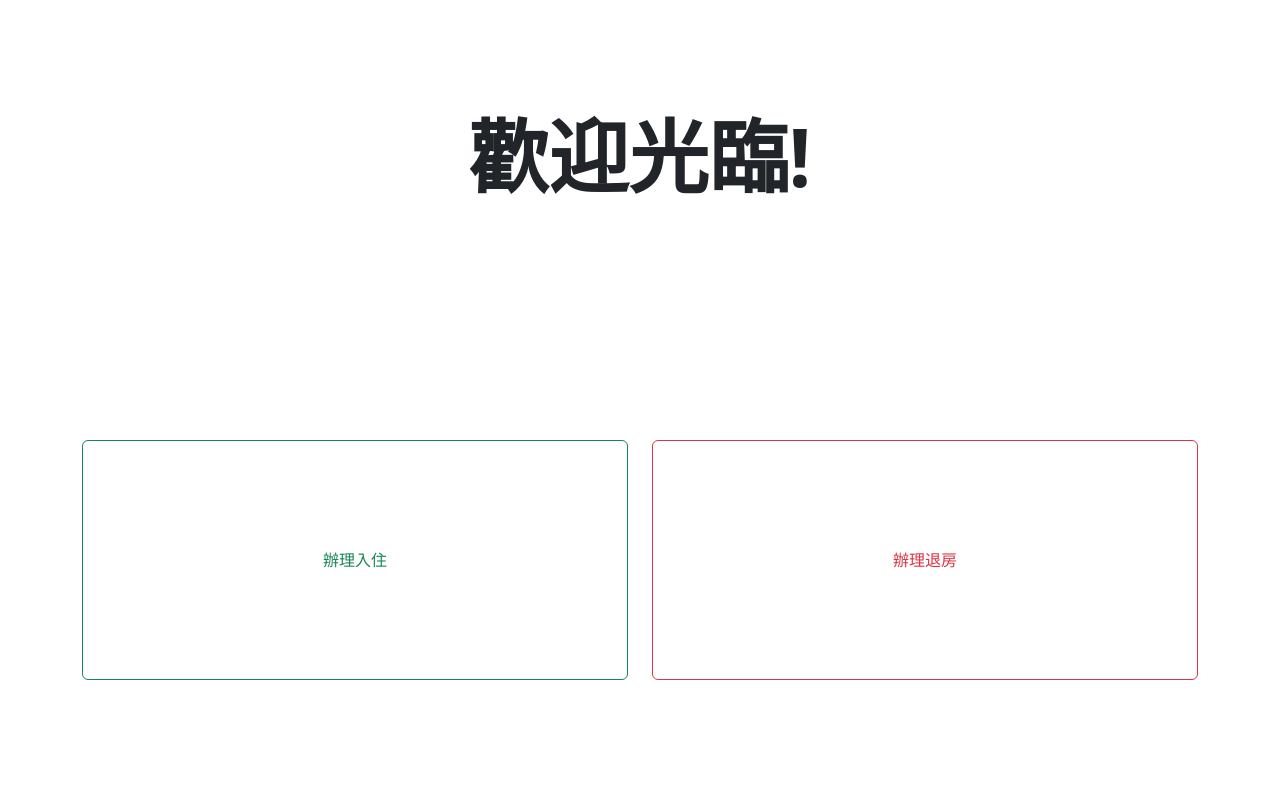
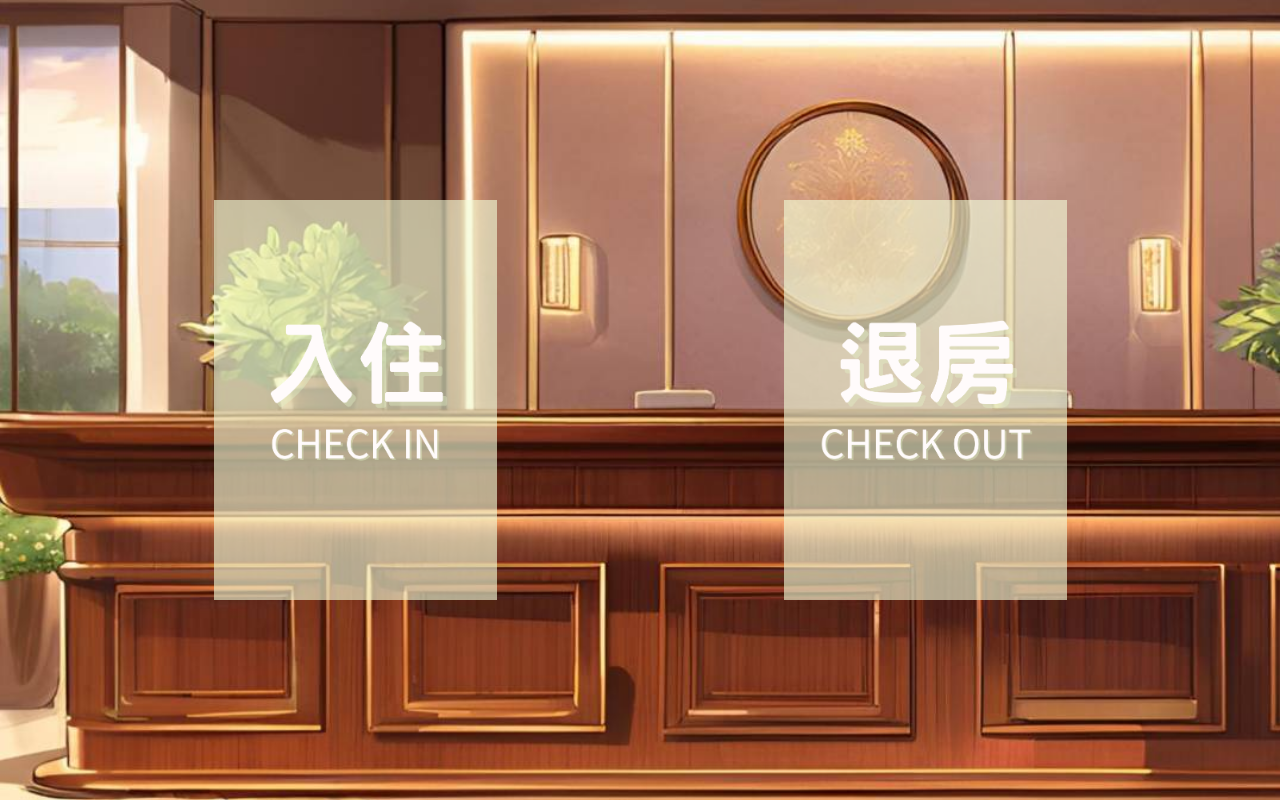
Before and after one commit to shanti0205/happystay, a plain HTML site: page index.html in a window 1280 px wide. Drawn offline with nearby package versions, Linux system fonts and the light colour scheme.

Commit message:
+圖片裝潢

```diff
--- a/index.html
+++ b/index.html
@@ -6,26 +6,58 @@
     <title>祝你住宿愉快 Happy Stay</title>
     <!--Bootstrap css-->
     <link href="https://cdn.jsdelivr.net/npm/bootstrap@5.3.3/dist/css/bootstrap.min.css" rel="stylesheet" integrity="sha384-QWTKZyjpPEjISv5WaRU9OFeRpok6YctnYmDr5pNlyT2bRjXh0JMhjY6hW+ALEwIH" crossorigin="anonymous">
+    <style>
+        body,html{
+           margin:0;
+           padding:0;
+           box-sizing: border-box;
+           background-image: url("/pic/279667_0.jpg");
+           background-repeat: no-repeat;
+           background-position: center;
+           background-size: cover;
+        }
 
+        .btn1{
+            background-color:transparent !important;
+            background-image: url("/pic/EGDAA4小海報_20241202_154525_0000.png");
+            background-repeat: no-repeat;
+            background-position: center;
+            background-size: contain;
+            text-decoration: none;
+            color:transparent !important;
+        }
+        .btn2{
+            background-color:transparent !important;
+
+            background-image: url("/pic/EGDAA4小海報_20241202_154525_0001.png");
+            background-repeat: no-repeat;
+            background-position: center;
+            background-size: contain;
+            text-decoration: none;
+            color:transparent !important;
+        }
+        .counter .modal-body{
+            background-image: url("/pic/279668_0.jpg");
+            background-repeat: no-repeat;
+            background-position: bottom;
+            background-size: 100%;
+        }
+    </style>
 </head>
 <body>
     <div class="container vh-100">
-        <div class="row justify-content-center align-items-center " style="height:40%">
-            <div class="col-12 text-center  ">
-                <h1 class="display-1 fw-bold " >歡迎光臨!</h1>
-            </div>
-        </div>
 
-        <div class="row justify-content-center align-items-center " style="height:60%">
+
+        <div class="row justify-content-center align-items-center " style="height:100%">
             <div class="col-6 w-50 h-50 text-center">
 
                 <!---->
-                    <button type="button" onclick="addXbText('歡迎光臨!五色糰飯店~','checkIn');" class="btn btn-outline-success w-100 h-100 " data-bs-toggle="modal" data-bs-target="#checkInModal">
+                    <button type="button" onclick="addXbText('歡迎光臨!五色糰飯店~','checkIn');" class="btn1 btn btn-outline-success border-0 w-100 h-100 rounded-3 " data-bs-toggle="modal" data-bs-target="#checkInModal">
                         辦理入住
                     </button>
 
                     <!-- Modal -->
-                    <div class="modal fade" id="checkInModal" tabindex="-1" aria-labelledby="checkInModalLabel" aria-hidden="true">
+                    <div class="modal fade counter" id="checkInModal" tabindex="-1" aria-labelledby="checkInModalLabel" aria-hidden="true">
                         <div class="modal-dialog modal-fullscreen">
                         <div class="modal-content">
                             <div class="modal-header">
@@ -50,12 +82,12 @@
             </div>
             <div class="col-6 w-50 h-50 text-center">
                 <!---->
-                <button type="button" onclick="addXbText ('您好，有沒有什麼我可以幫您的？','checkOut');" class="btn btn-outline-danger w-100 h-100 " data-bs-toggle="modal" data-bs-target="#checkOutModal">
+                <button type="button" onclick="addXbText ('您好，有沒有什麼我可以幫您的？','checkOut');" class="btn2    btn btn-outline-danger border-0 w-100 h-100 rounded-3 " data-bs-toggle="modal" data-bs-target="#checkOutModal">
                     辦理退房
                 </button>
 
                 <!-- Modal -->
-                <div class="modal fade" id="checkOutModal" tabindex="-1" aria-labelledby="checkOutModalLabel" aria-hidden="true">
+                <div class="modal fade counter" id="checkOutModal" tabindex="-1" aria-labelledby="checkOutModalLabel" aria-hidden="true">
                     <div class="modal-dialog modal-fullscreen">
                     <div class="modal-content">
                         <div class="modal-header">
```
Also changed, not shown: pic/279667_0.jpg (added), pic/279668_0.jpg (added), pic/EGDAA4小海報_20241202_154525_0000.png (added), pic/EGDAA4小海報_20241202_154525_0001.png (added).
